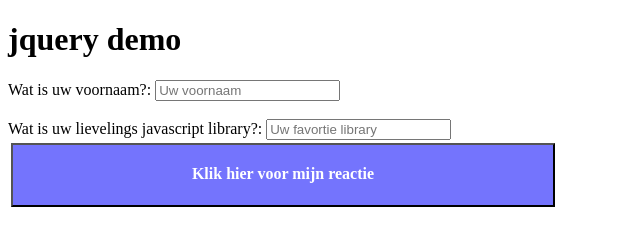
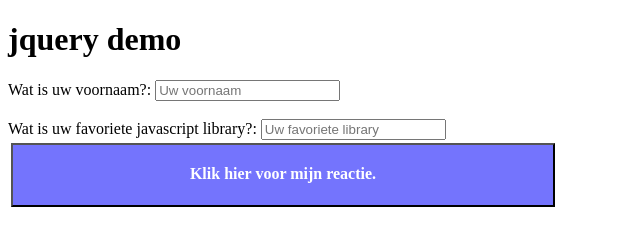
Before and after one commit to vincentvanhees/webdesign-jquery, a plain HTML site: page index.html in a window 1280 px wide. Shown: the full height of the page, 0-640 px from the left. Drawn offline with nearby package versions, Linux system fonts and the light colour scheme.

Commit message:
spelfouten verhelpen

```diff
--- a/index.html
+++ b/index.html
@@ -17,11 +17,11 @@
             <label for="voornaam">Wat is uw voornaam?:</label>
             <input id="voornaam" type="text" name="voornaam" placeholder="Uw voornaam">
             <br><br>
-            <label for="libnaam">Wat is uw lievelings javascript library?:</label>
-            <input id="libnaam" type="text" name="libnaam" placeholder="Uw favortie library">
+            <label for="libnaam">Wat is uw favoriete javascript library?:</label>
+            <input id="libnaam" type="text" name="libnaam" placeholder="Uw favoriete library">
         </form>
         <div id="clickme">
-            Klik hier voor mijn reactie
+            Klik hier voor mijn reactie.
         </div>
         <div id="rechthoek">
             Er ging iets mis...
--- a/javascript/script.js
+++ b/javascript/script.js
@@ -16,7 +16,7 @@
         if (libnaam_lc == "jquery") {
             $( "#rechthoek" ).text(
                 "Wat toevallig " + naam +
-                "! jQuery is ook mijn favouriete javacript library.");
+                "! jQuery is ook mijn favoriete javascript library.");
             $("#rechthoek").css({background: 'lightgreen'})
             $("label").css({color: 'green'})
             $("h1").css({color: 'green'})
```
